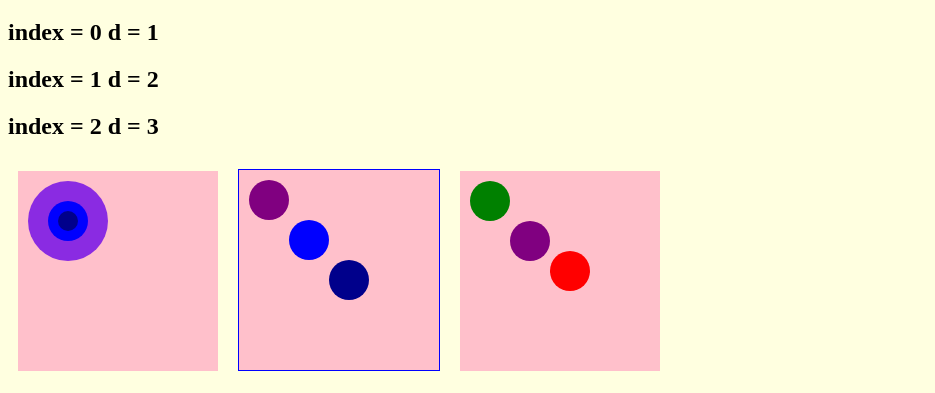
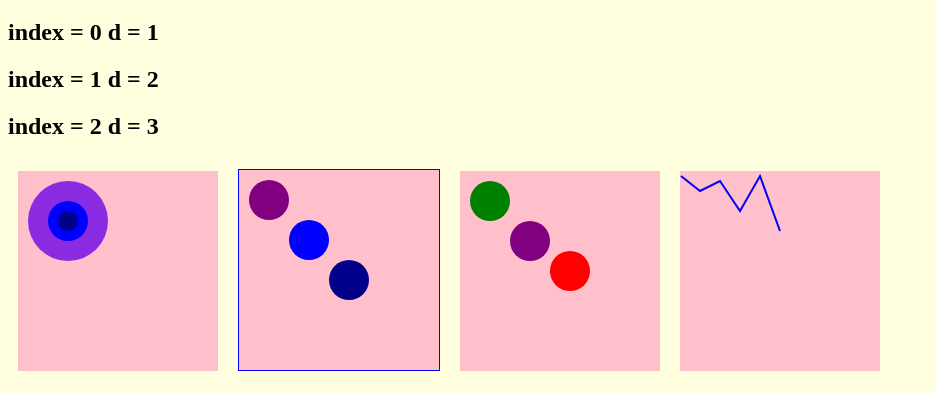
Before and after one commit to evontay/d3, a plain HTML site: page index.html in a window 1280 px wide. Shown: the part 744-1137 px from the top of the page, without its empty margins (0-935 px from the left). Drawn offline with nearby package versions, Linux system fonts and the light colour scheme.

Commit message:
D3.js Path Data Generator Line

```diff
--- a/index.html
+++ b/index.html
@@ -4,7 +4,7 @@
     <meta charset="utf-8">
     <title>My D3 Test</title>
     <link rel="stylesheet" href="style.css">
-    <script type="text/javascript" src="d3.min.js"></script>
+    <script type="text/javascript" src="http://d3js.org/d3.v4.0.0-alpha.44.min.js"></script>
 
   </head>
   <body>
--- a/script.js
+++ b/script.js
@@ -138,3 +138,28 @@ var circleAttributes = circles
                         .attr('cy', function (d) {return d.y_axis; })
                         .attr('r', function (d) {return d.radius; })
                         .style('fill', function (d) {return d.color;});
+
+// D3.js Path Data Generator Line
+var lineData = [
+  { 'x':1, 'y':5 },
+  { 'x':20, 'y':20 },
+  { 'x':40, 'y':10 },
+  { 'x':60, 'y':40 },
+  { 'x':80, 'y':5 },
+  { 'x':100, 'y':60 }
+];
+
+var lineFunction = d3.line()
+                  .x(function(d) {return d.x;})
+                  .y(function(d) {return d.y;})
+
+var svgContainer = d3.select('body').append('svg')
+                                    .attr('width', 200)
+                                    .attr('height', 200)
+                                    .attr('class', 'red');
+
+var lineGraph = svgContainer.append('path')
+                            .attr('d',lineFunction (lineData))
+                            .attr('stroke', 'blue')
+                            .attr('stroke-width', 2)
+                            .attr('fill', 'none');
```
